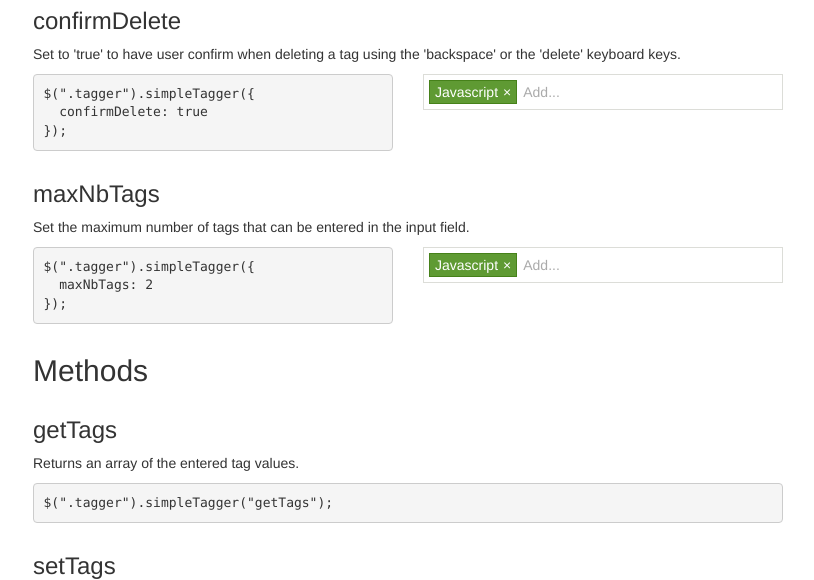
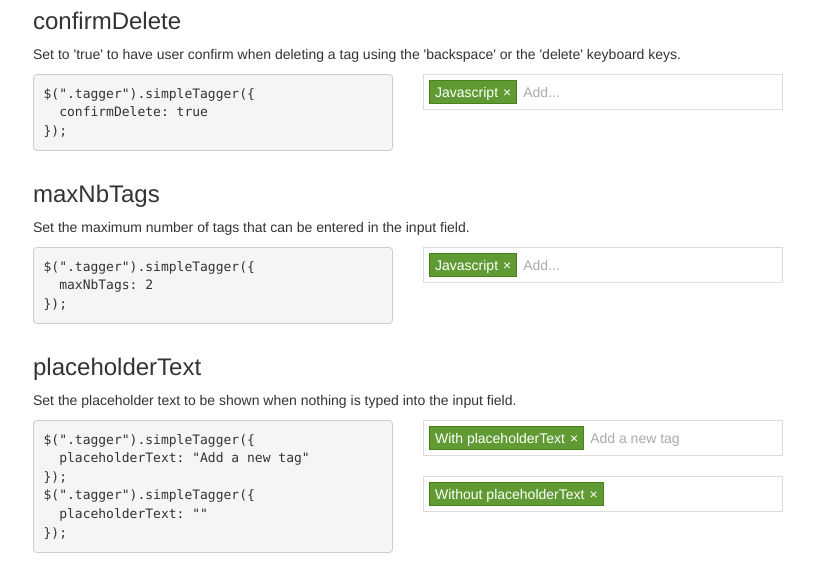
Before and after one commit to jpapillon/jquery.simpleTagger, a plain HTML site: page index.html in a window 1280 px wide. Shown: the part 373-953 px from the top of the page, without its empty margins (37-851 px from the left). Drawn offline with Linux system fonts and the light colour scheme.

Commit message:
Another clean-up + examples for the placeholder.

```diff
--- a/css/jquery.simpleTagger.css
+++ b/css/jquery.simpleTagger.css
@@ -9,10 +9,7 @@
 .tagger-container .input-container {
   position: relative;
   display: inline-block;
-}
-
-.tagger-container .input-container + .tagger-tag {
-  margin-left: 5px;
+  margin-right: 5px;
 }
 
 .tagger-container input {
--- a/index.html
+++ b/index.html
@@ -68,7 +68,6 @@ $(".tagger").simpleTagger({
 </div>
 </section>
 
-
 <section>
 <div class="row">
   <h3 class="col-lg-8">maxNbTags</h3>
@@ -87,6 +86,36 @@ $(".tagger").simpleTagger({
   <div class="col-lg-4">
     <select id="tagger-maxNbTags">
       <option>Javascript</option>
+    </select>
+  </div>
+</div>
+</section>
+
+<section>
+<div class="row">
+  <h3 class="col-lg-8">placeholderText</h3>
+</div>
+<div class="row">
+  <p class="col-lg-8">Set the placeholder text to be shown when nothing is typed into the input field.</p>
+</div>
+<div class="row">
+  <div class="col-lg-4">
+<pre>
+$(".tagger").simpleTagger({
+  placeholderText: "Add a new tag"
+});
+$(".tagger").simpleTagger({
+  placeholderText: ""
+});
+</pre>
+  </div>
+  <div class="col-lg-4">
+    <select id="tagger-withPlaceholderText">
+      <option>With placeholderText</option>
+    </select>
+    <br />
+    <select id="tagger-withoutPlaceholderText">
+      <option>Without placeholderText</option>
     </select>
   </div>
 </div>
@@ -183,6 +212,12 @@ $("#tagger-confirmDelete").simpleTagger({
 $("#tagger-maxNbTags").simpleTagger({
   maxNbTags: 2
 });
+$("#tagger-withPlaceholderText").simpleTagger({
+  placeholderText: "Add a new tag"
+});
+$("#tagger-withoutPlaceholderText").simpleTagger({
+  placeholderText: ""
+});
 </script>
 
 <!-- Google Analytics: change UA-XXXXX-X to be your site's ID. -->
```
Also changed, not shown: js/jquery.simpleTagger.js.
